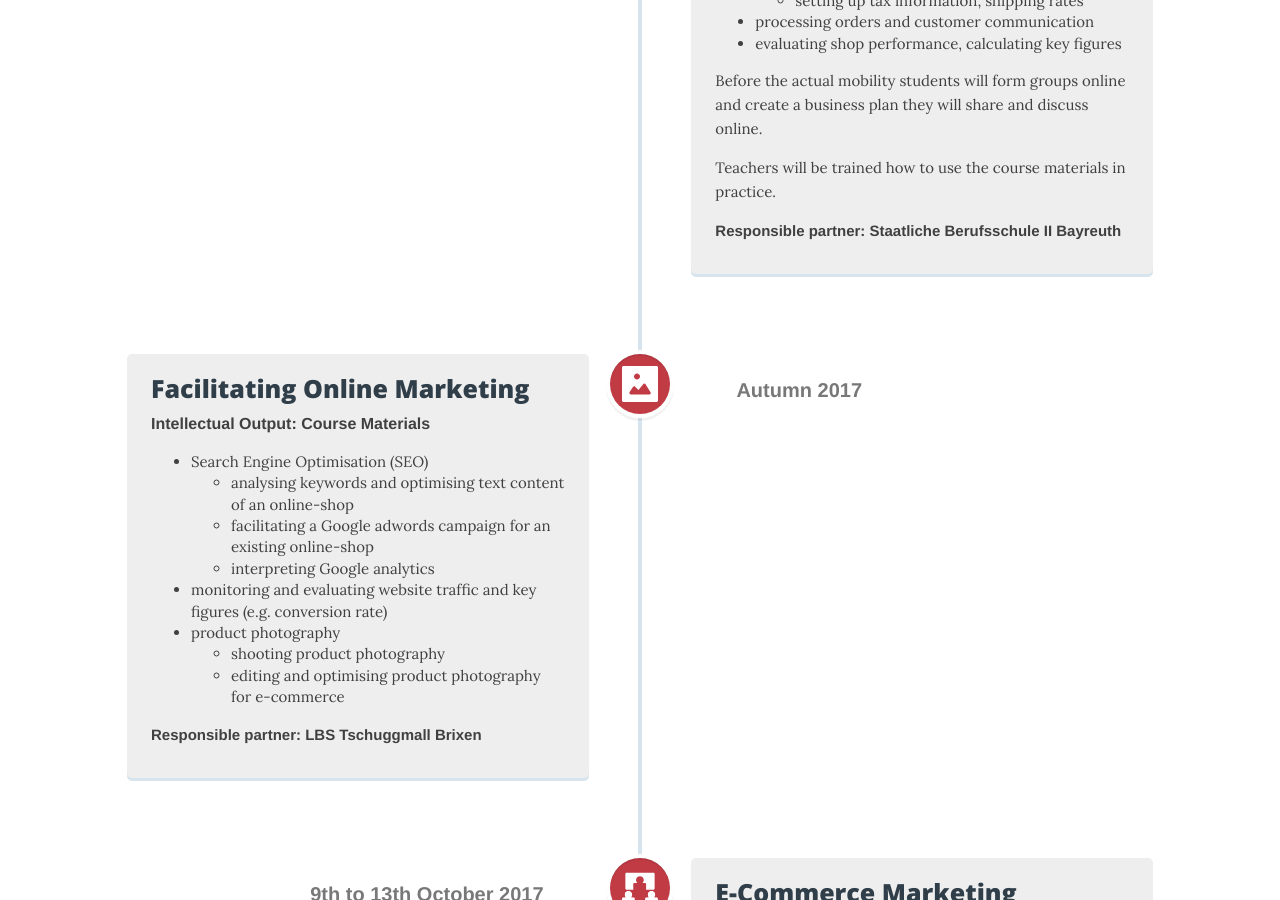
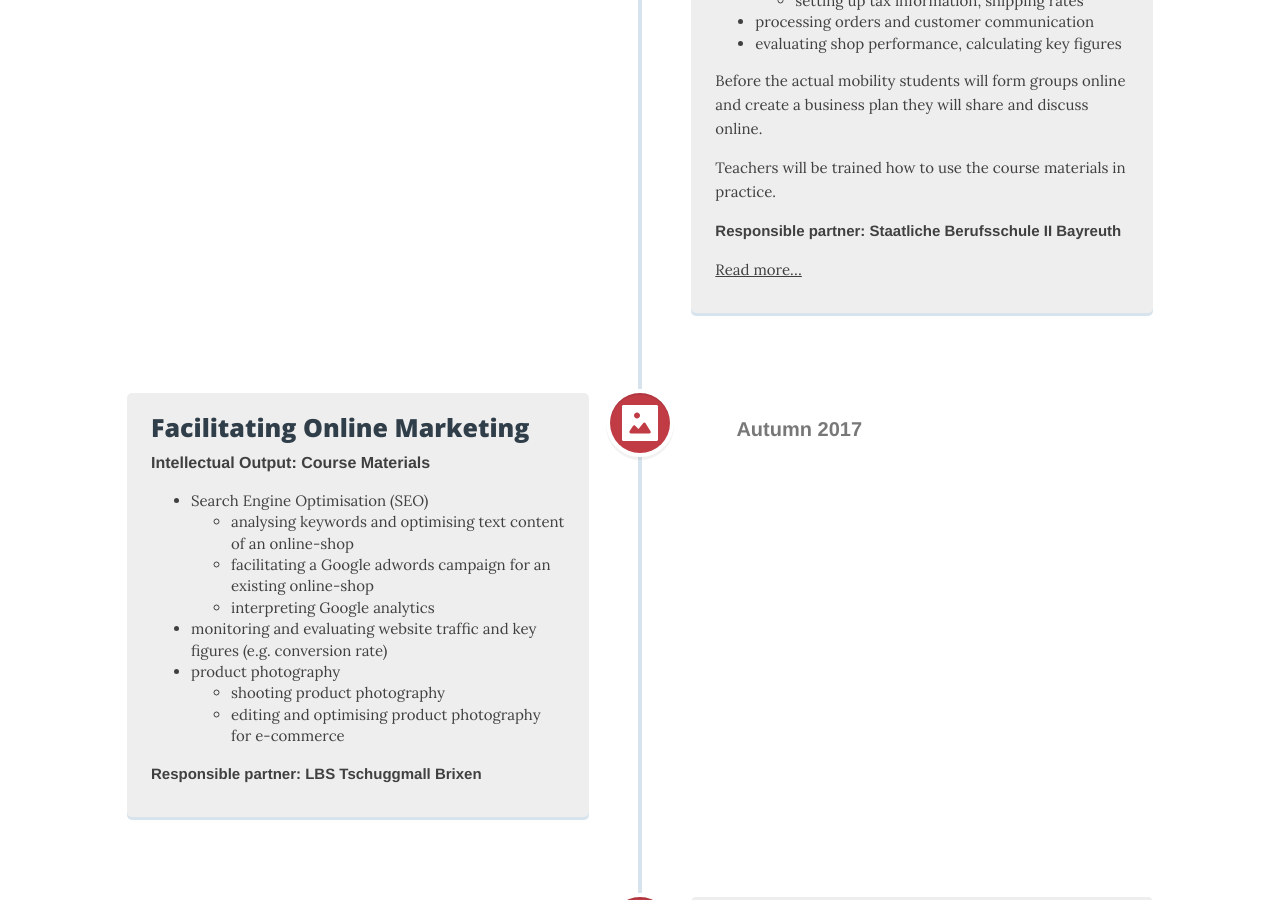
Before and after one commit to fitforecommerce/fitforecommerce.github.io, a Jekyll site: the page built from activities.html, in a window 1280 px wide and 900 px high, scrolled down 2642 px. Built offline with Jekyll 4.4.1, drawn with Linux system fonts in a browser that asks for light colours; nearby versions of some CDN libraries.

Commit message:
add read more link

```diff
--- a/activities.html
+++ b/activities.html
@@ -120,6 +120,7 @@ header-img: "img/about-bg.jpg"
 			</p>
 			<p class="responsibility">Responsible partner: Staatliche Berufsschule II Bayreuth</p>
 			<span class="cd-date">3rd to 7th April 2017</span>
+			<p><a href="/meetings/bayreuth_agenda/">Read more&hellip;</a></p>
 		</div> <!-- cd-timeline-content -->
 		</a>
 	</div> <!-- cd-timeline-block -->
```
